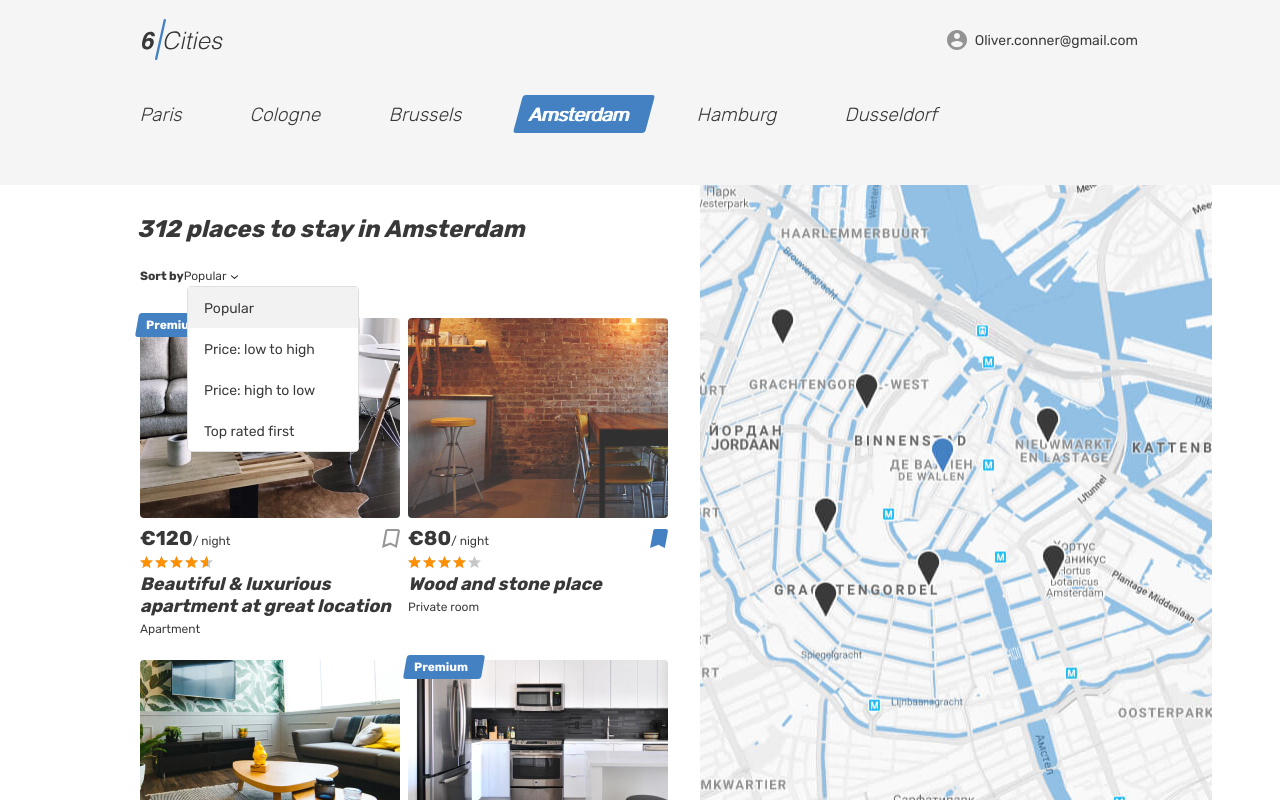
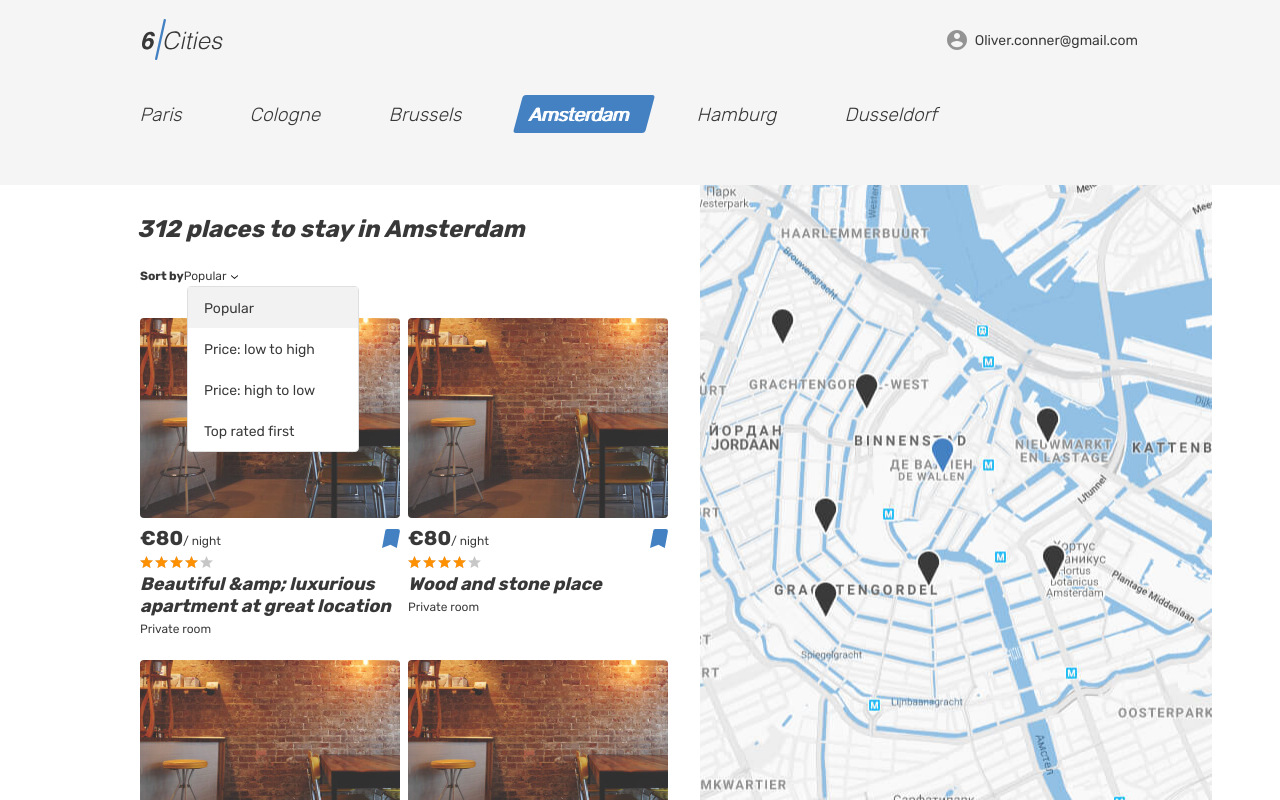
Before and after one commit to dbogdanov87/580483-six-cities-2, a React app: page / in a window 1280 px wide. Built offline with nearby package versions, Linux system fonts and the light colour scheme.

Commit message:
Добавил отрисовку одинаковык карточек с разными названиями. Добавил prop types.

```diff
--- a/package.json
+++ b/package.json
@@ -25,6 +25,7 @@
     "node": "10"
   },
   "dependencies": {
+    "prop-types": "15.7.2",
     "react": "16.11.0",
     "react-dom": "16.11.0"
   }
--- a/src/components/app/app.jsx
+++ b/src/components/app/app.jsx
@@ -2,7 +2,12 @@ import React from "react";
 import MainScreen from "../main-screen/main-screen.jsx";
 
 const App = () => {
-  return <MainScreen/>
+  const cardNames=[`Beautiful &amp; luxurious apartment at great location`,
+    `Wood and stone place`,
+    `Canal View Prinsengracht`,
+    `Nice, cozy, warm big bed apartment`,
+  ];
+  return <MainScreen cardNames={cardNames}/>
 };
 
 export default App;
--- a/src/components/main-screen/main-screen.jsx
+++ b/src/components/main-screen/main-screen.jsx
@@ -1,6 +1,9 @@
 import React from "react";
+import PropTypes from "prop-types";
 
-const MainScreen = () => {
+const MainScreen = (props) => {
+  const {cardNames} = props;
+
   return <div className="page page--gray page--main">
     <header className="header">
       <div className="container">
@@ -84,42 +87,8 @@ const MainScreen = () => {
               </ul>
             </form>
             <div className="cities__places-list places__list tabs__content">
-              <article className="cities__place-card place-card">
-                <div className="place-card__mark">
-                  <span>Premium</span>
-                </div>
-                <div className="cities__image-wrapper place-card__image-wrapper">
-                  <a href="#">
-                    <img className="place-card__image" src="img/apartment-01.jpg" width="260" height="200" alt="Place image"/>
-                  </a>
-                </div>
-                <div className="place-card__info">
-                  <div className="place-card__price-wrapper">
-                    <div className="place-card__price">
-                      <b className="place-card__price-value">&euro;120</b>
-                      <span className="place-card__price-text">&#47;&nbsp;night</span>
-                    </div>
-                    <button className="place-card__bookmark-button button" type="button">
-                      <svg className="place-card__bookmark-icon" width="18" height="19">
-                        <use xlinkHref="#icon-bookmark"></use>
-                      </svg>
-                      <span className="visually-hidden">To bookmarks</span>
-                    </button>
-                  </div>
-                  <div className="place-card__rating rating">
-                    <div className="place-card__stars rating__stars">
-                      <span style={{width: `93%`}}></span>
-                      <span className="visually-hidden">Rating</span>
-                    </div>
-                  </div>
-                  <h2 className="place-card__name">
-                    <a href="#">Beautiful &amp; luxurious apartment at great location</a>
-                  </h2>
-                  <p className="place-card__type">Apartment</p>
-                </div>
-              </article>
-
-              <article className="cities__place-card place-card">
+              {cardNames.map((cardName, i) => (
+                <article className="cities__place-card place-card" key={cardName + i}>
                   <div className="cities__image-wrapper place-card__image-wrapper">
                     <a href="#">
                       <img className="place-card__image" src="img/room.jpg" width="260" height="200" alt="Place image"/>
@@ -145,110 +114,13 @@ const MainScreen = () => {
                       </div>
                     </div>
                     <h2 className="place-card__name">
-                    <a href="#">Wood and stone place</a>
+                      <a href="#">{cardName}</a>
                     </h2>
                     <p className="place-card__type">Private room</p>
                   </div>
-              </article>
-
-              <article className="cities__place-card place-card">
-                <div className="cities__image-wrapper place-card__image-wrapper">
-                  <a href="#">
-                    <img className="place-card__image" src="img/apartment-02.jpg" width="260" height="200" alt="Place image"/>
-                  </a>
-                </div>
-                <div className="place-card__info">
-                  <div className="place-card__price-wrapper">
-                    <div className="place-card__price">
-                      <b className="place-card__price-value">&euro;132</b>
-                      <span className="place-card__price-text">&#47;&nbsp;night</span>
-                    </div>
-                    <button className="place-card__bookmark-button button" type="button">
-                      <svg className="place-card__bookmark-icon" width="18" height="19">
-                        <use xlinkHref="#icon-bookmark"></use>
-                      </svg>
-                      <span className="visually-hidden">To bookmarks</span>
-                    </button>
-                  </div>
-                  <div className="place-card__rating rating">
-                    <div className="place-card__stars rating__stars">
-                      <span style={{width: `80%`}}></span>
-                      <span className="visually-hidden">Rating</span>
-                    </div>
-                  </div>
-                  <h2 className="place-card__name">
-                    <a href="#">Canal View Prinsengracht</a>
-                  </h2>
-                  <p className="place-card__type">Apartment</p>
-                </div>
-              </article>
-
-              <article className="cities__place-card place-card">
-                <div className="place-card__mark">
-                  <span>Premium</span>
-                </div>
-                <div className="cities__image-wrapper place-card__image-wrapper">
-                  <a href="#">
-                    <img className="place-card__image" src="img/apartment-03.jpg" width="260" height="200" alt="Place image"/>
-                  </a>
-                </div>
-                <div className="place-card__info">
-                  <div className="place-card__price-wrapper">
-                    <div className="place-card__price">
-                      <b className="place-card__price-value">&euro;180</b>
-                      <span className="place-card__price-text">&#47;&nbsp;night</span>
-                    </div>
-                    <button className="place-card__bookmark-button button" type="button">
-                      <svg className="place-card__bookmark-icon" width="18" height="19">
-                        <use xlinkHref="#icon-bookmark"></use>
-                      </svg>
-                      <span className="visually-hidden">To bookmarks</span>
-                    </button>
-                  </div>
-                  <div className="place-card__rating rating">
-                    <div className="place-card__stars rating__stars">
-                      <span style={{width: `100%`}}></span>
-                      <span className="visually-hidden">Rating</span>
-                    </div>
-                  </div>
-                  <h2 className="place-card__name">
-                    <a href="#">Nice, cozy, warm big bed apartment</a>
-                  </h2>
-                  <p className="place-card__type">Apartment</p>
-                </div>
-              </article>
-
-              <article className="cities__place-card place-card">
-                <div className="cities__image-wrapper place-card__image-wrapper">
-                  <a href="#">
-                    <img className="place-card__image" src="img/room.jpg" width="260" height="200" alt="Place image"/>
-                  </a>
-                </div>
-                <div className="place-card__info">
-                  <div className="place-card__price-wrapper">
-                    <div className="place-card__price">
-                      <b className="place-card__price-value">&euro;80</b>
-                      <span className="place-card__price-text">&#47;&nbsp;night</span>
-                    </div>
-                    <button className="place-card__bookmark-button place-card__bookmark-button--active button" type="button">
-                      <svg className="place-card__bookmark-icon" width="18" height="19">
-                        <use xlinkHref="#icon-bookmark-active"></use>
-                      </svg>
-                      <span className="visually-hidden">In bookmarks</span>
-                    </button>
-                  </div>
-                  <div className="place-card__rating rating">
-                    <div className="place-card__stars rating__stars">
-                      <span style={{width: `80%`}}></span>
-                      <span className="visually-hidden">Rating</span>
-                    </div>
-                  </div>
-                  <h2 className="place-card__name">
-                    <a href="#">Wood and stone place</a>
-                  </h2>
-                  <p className="place-card__type">Private room</p>
-                </div>
-              </article>
+                </article>)
+                )
+              }
             </div>
           </section>
           <div className="cities__right-section">
@@ -260,4 +132,8 @@ const MainScreen = () => {
   </div>;
 };
 
+MainScreen.propTypes = {
+  cardNames: PropTypes.arrayOf(PropTypes.string).isRequired,
+};
+
 export default MainScreen;
```
Also changed, not shown: 1 other file (tests, documents, lock files or other folders). Lines whose indentation alone changed are shown as unchanged.
